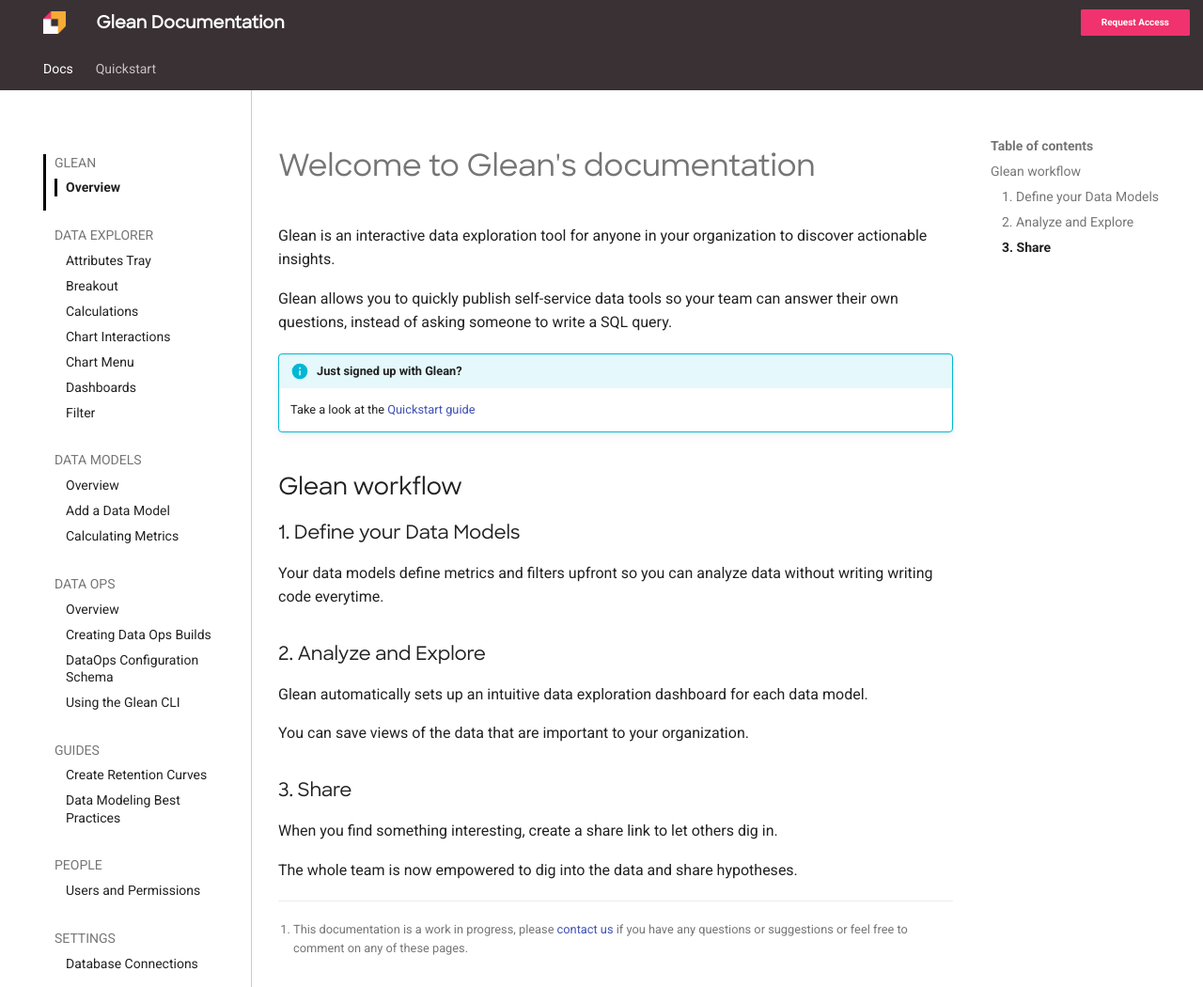
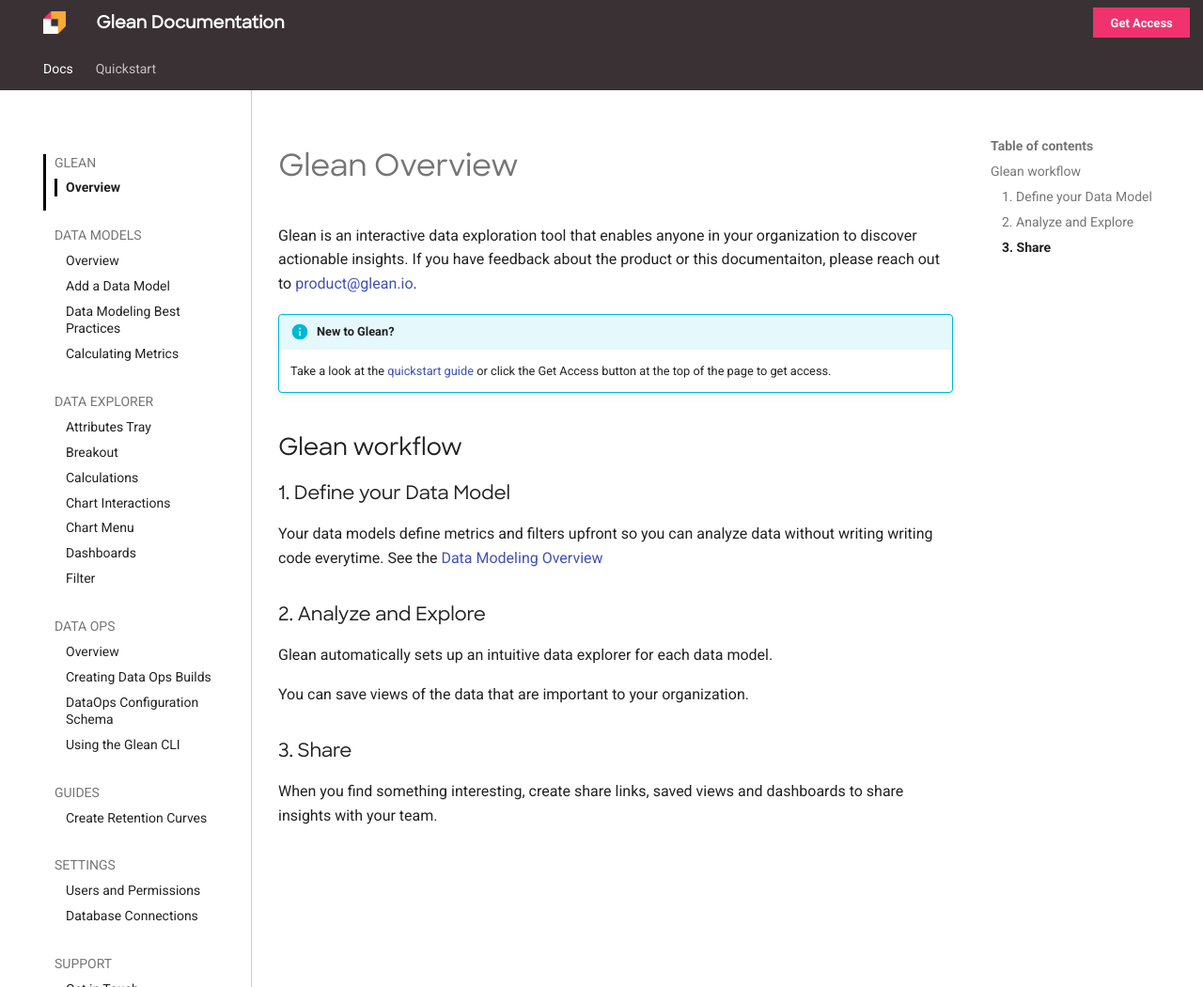
Before and after one commit to gleannyc/documentation, an MkDocs documentation site: the page built from docs/index.md, in a window 1280 px wide and 1050 px high. Shown: the whole window at 94% size. Built offline with MkDocs 1.6.1 and Material for MkDocs 9.7.7, drawn with Linux system fonts in a browser that asks for light colours.

Commit message:
Minor copy and styling tweaks (#24)

```diff
--- a/docs/assets/stylesheets/extra.css
+++ b/docs/assets/stylesheets/extra.css
@@ -1,8 +1,8 @@
 [data-md-color-scheme="glean"] {
   --md-default-bg-color: #fff;
   --md-footer-bg-color: #3a3134;
-    --md-primary-fg-color--dark: #F7AA35;
-    --md-primary-fg-color: #F0326E;
+  --md-primary-fg-color--dark: #f7aa35;
+  --md-primary-fg-color: #f0326e;
   --md-accent-fg-color: hsl(341, 86%, 45%);
 }
 
@@ -15,7 +15,6 @@
 .md-sidebar {
   padding: 0;
 }
-
 
 /* scrolling is pretty weird on the base theme so remove the top margin and apply
  * it to all three columns in the layout */
@@ -43,7 +42,6 @@
   margin-top: 1rem;
   padding-top: 1.5rem;
 }
-
 
 /* Moves the sidebar to the left and adds a boarder */
 
@@ -76,11 +74,19 @@
   display: none;
 }
 
-[data-md-color-scheme="glean"] .md-nav__item--section>.md-nav>.md-nav__list>.md-nav__item {
+[data-md-color-scheme="glean"]
+  .md-nav__item--section
+  > .md-nav
+  > .md-nav__list
+  > .md-nav__item {
   padding: 0 12px;
 }
 
-[data-md-color-scheme="glean"] .md-nav__item--section>.md-nav>.md-nav__list>.md-nav__item.md-nav__item--active {
+[data-md-color-scheme="glean"]
+  .md-nav__item--section
+  > .md-nav
+  > .md-nav__list
+  > .md-nav__item.md-nav__item--active {
   border-left: 3px solid black;
   padding-left: 9px;
 }
@@ -114,12 +120,12 @@
 }
 
 #request-access-button {
+  font-size: 1.3em;
   margin-right: 10px;
-    padding: 0.625em 2em;
-    border-radius: 0.1rem;
+  padding: 0.5em 1.25em;
   border: 0.1rem solid;
-    background-color: #F0326E;
-    border-color: #F0326E;
+  background-color: #f0326e;
+  border-color: #f0326e;
   color: white;
   font-weight: 700;
 }
--- a/docs/index.md
+++ b/docs/index.md
@@ -1,30 +1,23 @@
-# Welcome to Glean's documentation
+# Glean Overview
 
-Glean is an interactive data exploration tool for anyone in your organization to discover actionable insights.
+Glean is an interactive data exploration tool that enables anyone in your organization to discover actionable insights.  If you have feedback about the product or this documentaiton, please reach out to [product@glean.io](mailto:product@glean.io).
 
-Glean allows you to quickly publish self-service data tools so your team can answer their own questions, instead of asking someone to write a SQL query.
+!!! info "New to Glean?"
 
-!!! info "Just signed up with Glean?"
-
-    Take a look at the [Quickstart guide](guides/quickstart/)
+    Take a look at the [quickstart guide](guides/quickstart/index.md) or click the Get Access button at the top of the page to get access.
 
 ## Glean workflow
 
-### 1.  Define your Data Models
+### 1.  Define your Data Model
 
-Your data models define metrics and filters upfront so you can analyze data without writing writing code everytime.
+Your data models define metrics and filters upfront so you can analyze data without writing writing code everytime. See the [Data Modeling Overview](docs/data-modeling/Data-Models-Overview.md)
 
 ### 2.  Analyze and Explore
 
-Glean automatically sets up an intuitive data exploration dashboard for each data model.
+Glean automatically sets up an intuitive data explorer for each data model.
 
 You can save views of the data that are important to your organization.
 
 ### 3.  Share
 
-When you find something interesting, create a share link to let others dig in.
-
-The whole team is now empowered to dig into the data and share hypotheses.
-
-
-[^1]: This documentation is a work in progress, please [contact us](contact-us.md) if you have any questions or suggestions or feel free to comment on any of these pages.
+When you find something interesting, create share links, saved views and dashboards to share insights with your team.
--- a/mkdocs.yml
+++ b/mkdocs.yml
@@ -32,6 +32,11 @@
     - Docs:
       - Glean:
         - Overview: index.md
+      - Data Models:
+        - Overview: docs/data-modeling/Data-Models-Overview.md
+        - Add a Data Model: docs/data-modeling/add-data-model.md
+        - Data Modeling Best Practices: guides/data-modeling-best-practices.md
+        - Calculating Metrics: docs/data-modeling/Metrics.md
       - Data Explorer:
         - docs/visualizing-data/Attributes-Tray.md
         - docs/visualizing-data/Breakout.md
@@ -40,10 +45,6 @@
         - docs/visualizing-data/Chart-Menu.md
         - docs/visualizing-data/Dashboards.md
         - docs/visualizing-data/Filter.md
-      - Data Models:
-        - Overview: docs/data-modeling/Data-Models-Overview.md
-        - Add a Data Model: docs/data-modeling/add-data-model.md
-        - Calculating Metrics: docs/data-modeling/Metrics.md
       - Data Ops:
         - Overview: docs/data-ops/index.md
         - docs/data-ops/Creating-Data-Ops-Builds.md
@@ -51,10 +52,8 @@
         - docs/data-ops/Using-the-Glean-CLI.md
       - Guides:
         - Create Retention Curves: guides/create-retention-curves/index.md
-        - Data Modeling Best Practices: guides/data-modeling-best-practices.md
-      - People:
+      - Settings:
         - Users and Permissions: docs/users-and-permissions.md
-      - Settings:
         - Database Connections: docs/database-connections.md
       - Support:
         - Get in Touch: contact-us.md
--- a/overrides/partials/header.html
+++ b/overrides/partials/header.html
@@ -38,7 +38,7 @@
 
             <a id="request-access-button" href="https://glean.typeform.com/to/hll4PggF">
 
-                Request Access
+                Get Access
 
 
         </a>
```
Also changed, not shown: docs/guides/quickstart/index.md (+7 -10 lines). Lines whose indentation alone changed are shown as unchanged.
